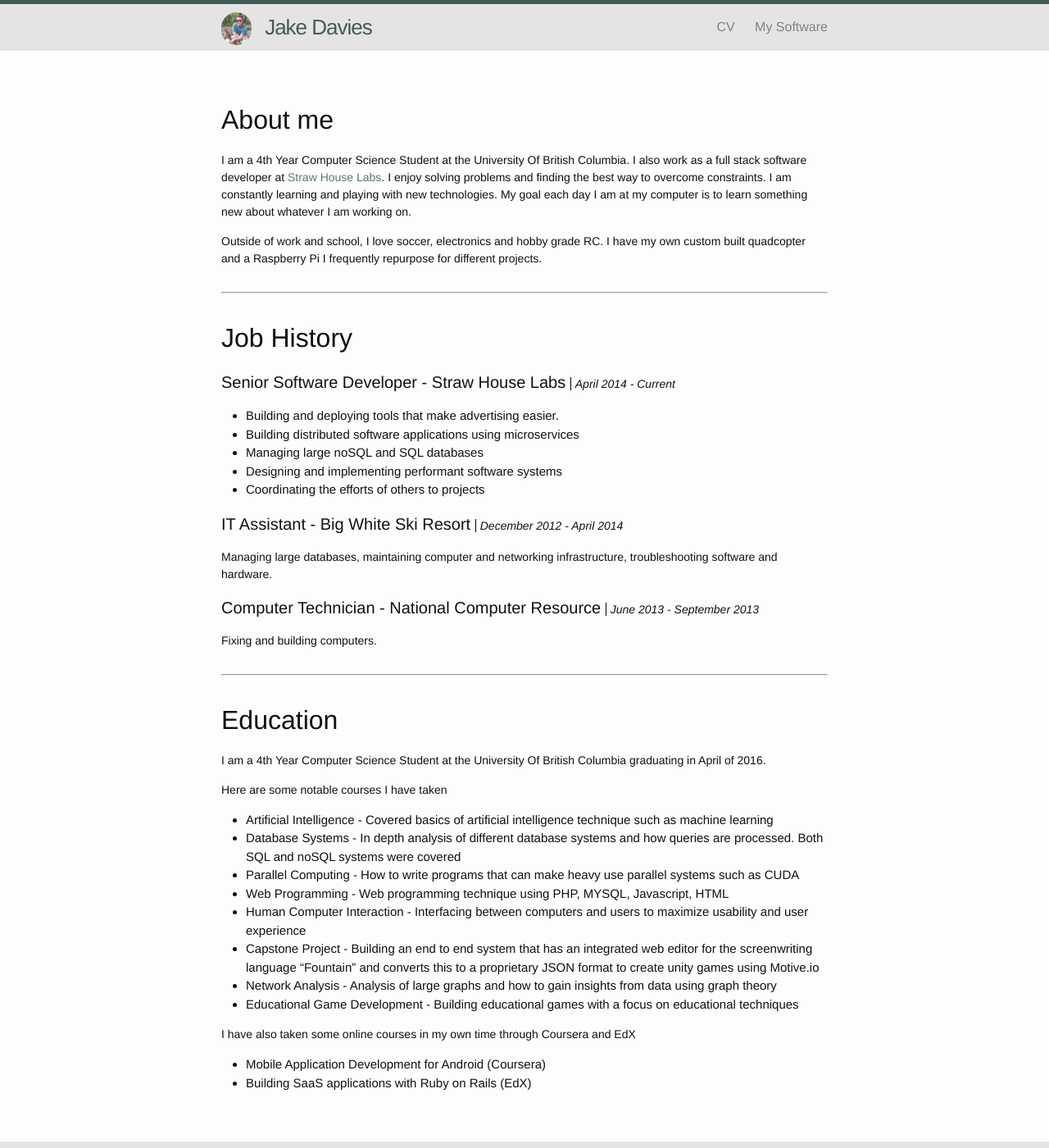
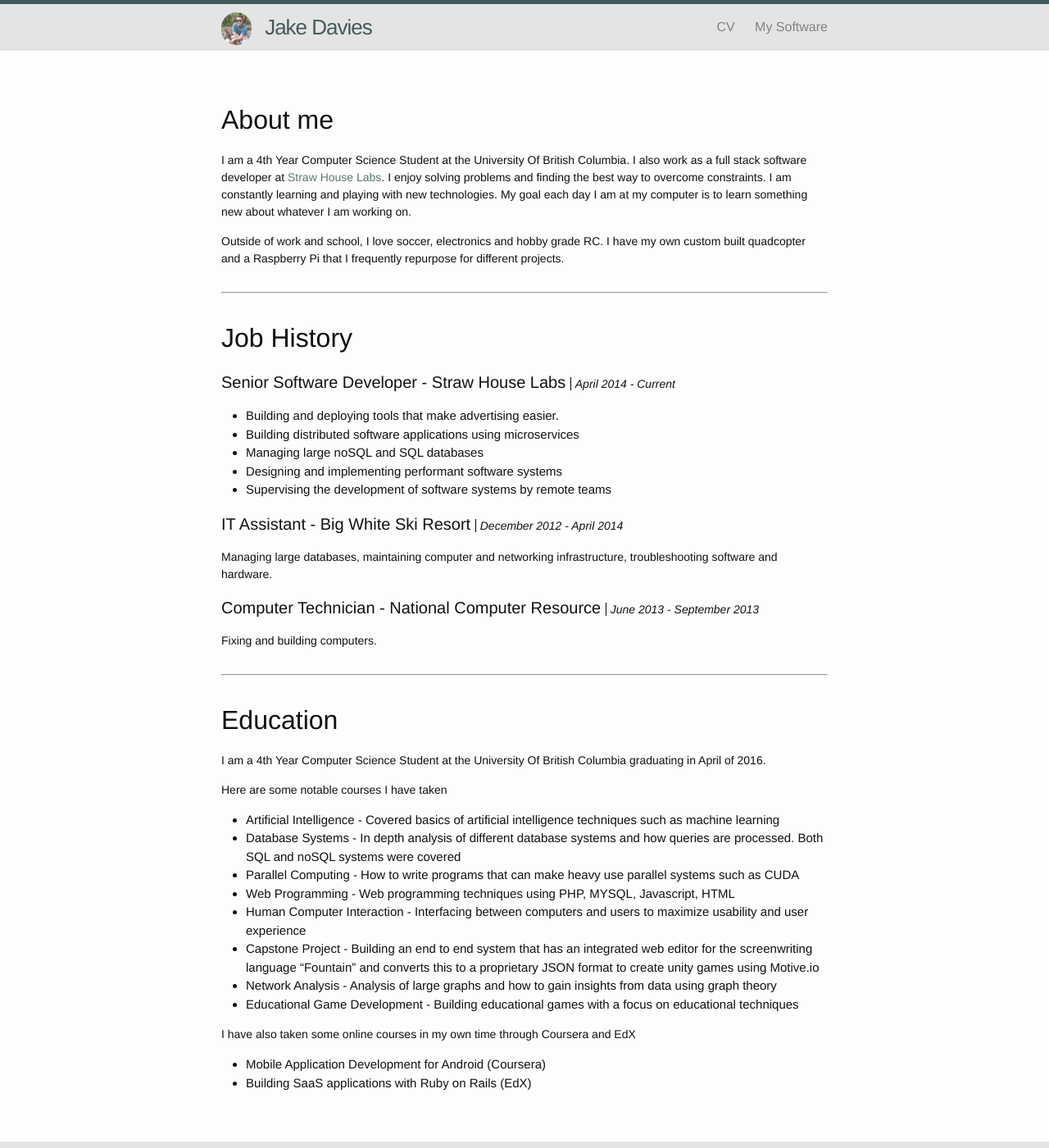
Before and after one commit to Jakedavies/portfolio, a Jekyll site: the page built from CV.md, in a window 1280 px wide and 1400 px high. Shown: the whole window at 82% size. Built offline with Jekyll 4.4.1, drawn with Linux system fonts in a browser that asks for light colours.

Commit message:
spelling typo

```diff
--- a/CV.md
+++ b/CV.md
@@ -13,7 +13,7 @@ I am constantly learning and playing with new technologies.
 My goal each day I am at my computer is to learn something new about whatever I am working on.
 
 Outside of work and school, I love soccer, electronics and hobby grade RC. I have my own custom built
-quadcopter and a Raspberry Pi I frequently repurpose for different projects.
+quadcopter and a Raspberry Pi that I frequently repurpose for different projects.
 
 ---
 
@@ -25,7 +25,7 @@ quadcopter and a Raspberry Pi I frequently repurpose for different projects.
 * Building distributed software applications using microservices
 * Managing large noSQL and SQL databases
 * Designing and implementing performant software systems
-* Coordinating the efforts of others to projects
+* Supervising the development of software systems by remote teams
 
 
 #### IT Assistant - Big White Ski Resort *December 2012 - April 2014*
@@ -44,10 +44,10 @@ I am a 4th Year Computer Science Student at the University Of British Columbia g
 
 Here are some notable courses I have taken
 
-* Artificial Intelligence - Covered basics of artificial intelligence technique such as machine learning
+* Artificial Intelligence - Covered basics of artificial intelligence techniques such as machine learning
 * Database Systems - In depth analysis of different database systems and how queries are processed. Both SQL and noSQL systems were covered
 * Parallel Computing - How to write programs that can make heavy use parallel systems such as CUDA
-* Web Programming - Web programming technique using PHP, MYSQL, Javascript, HTML
+* Web Programming - Web programming techniques using PHP, MYSQL, Javascript, HTML
 * Human Computer Interaction - Interfacing between computers and users to maximize usability and user experience
 * Capstone Project - Building an end to end system that has an integrated web editor for the screenwriting language "Fountain" and converts this to a proprietary JSON format to create unity games using Motive.io
 * Network Analysis - Analysis of large graphs and how to gain insights from data using graph theory
```
